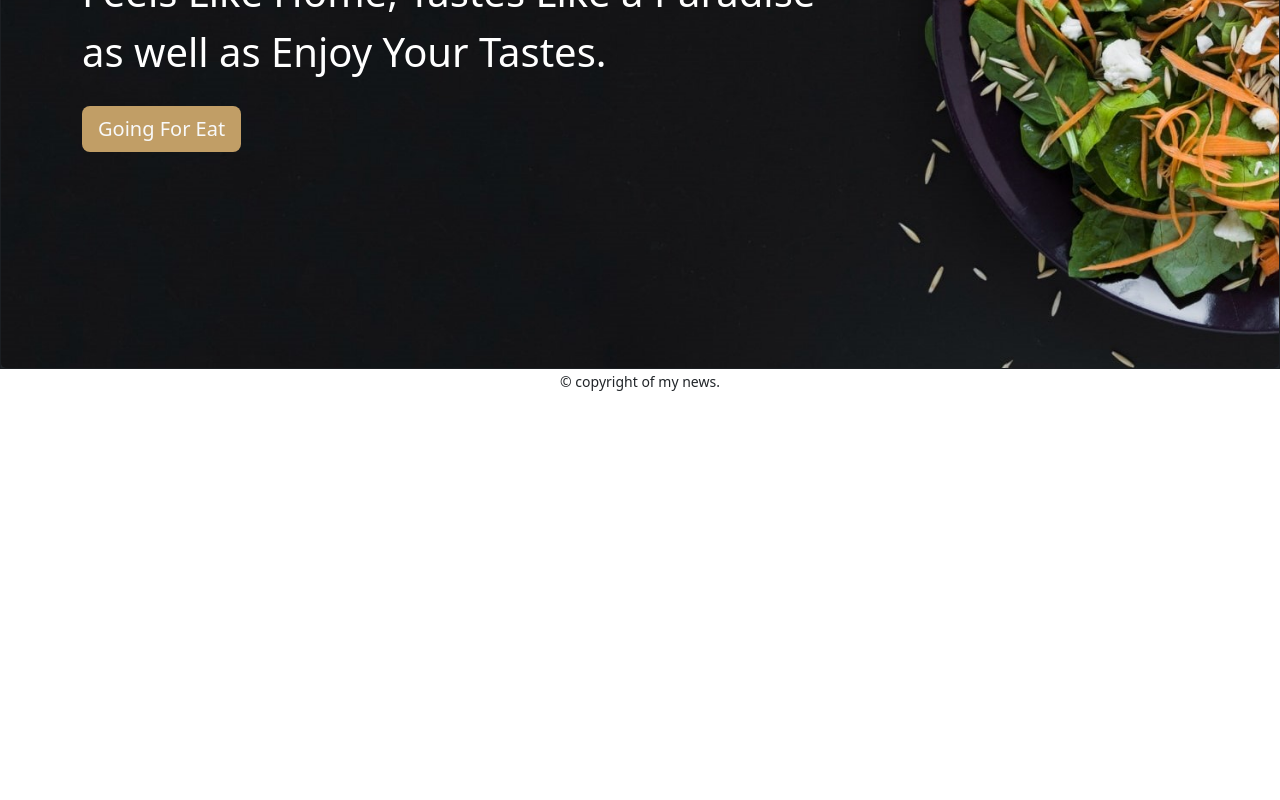
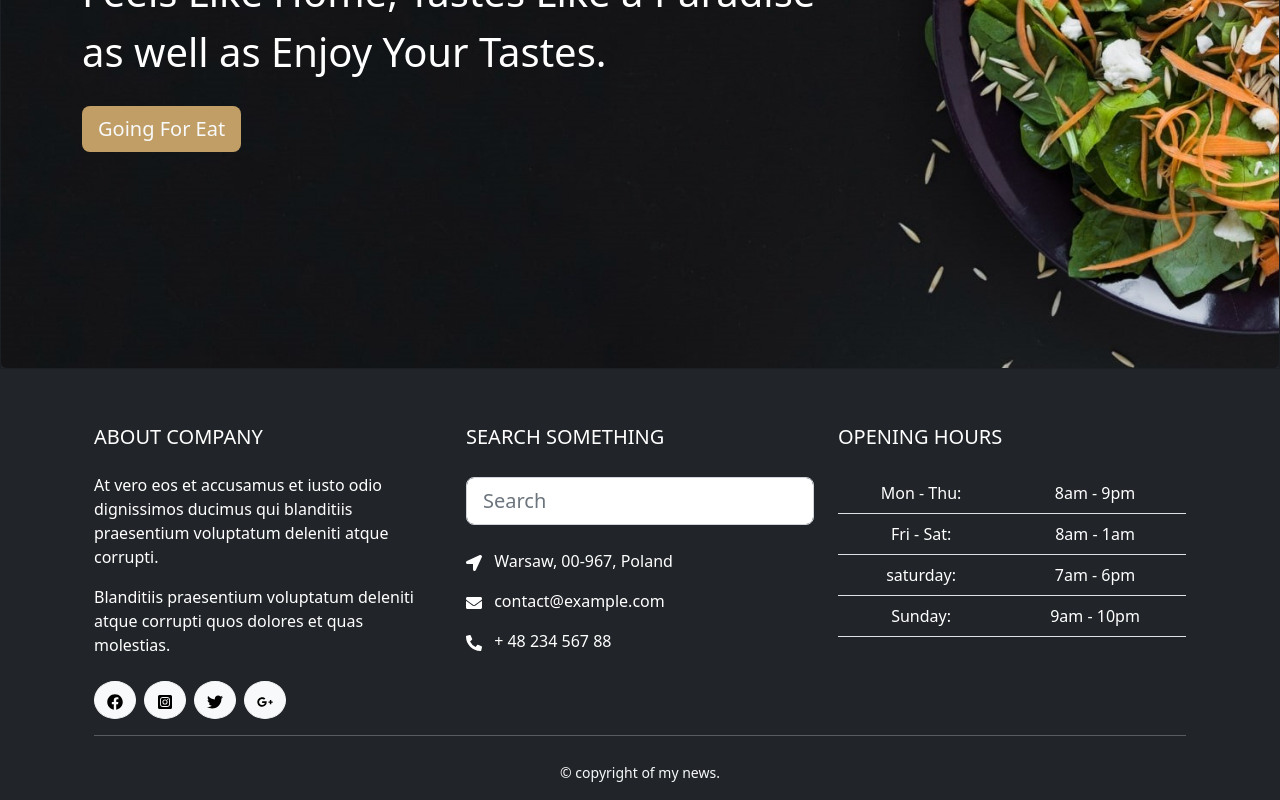
Before and after one commit to abdurrahmanrahat/Assignment-10-client, a React (Vite) app: page / in a window 1280 px wide. Shown: the part 356-1156 px from the top of the page. Before the commit the page ends 800 px from the top, so only its background shows below. Built offline with nearby package versions, Linux system fonts and the light colour scheme.

Commit message:
Footer Section Completed

```diff
--- a/package.json
+++ b/package.json
@@ -17,6 +17,7 @@
     "react": "^18.2.0",
     "react-bootstrap": "^2.7.4",
     "react-dom": "^18.2.0",
+    "react-icons": "^4.8.0",
     "react-router-dom": "^6.11.1",
     "sort-by": "^1.2.0"
   },
--- a/src/Components/Footer/Footer.jsx
+++ b/src/Components/Footer/Footer.jsx
@@ -1,9 +1,71 @@
 import React from 'react';
+import { Container } from 'react-bootstrap';
+import { FaFacebook, FaInstagramSquare, FaTwitter, FaGooglePlusG, FaLocationArrow, FaEnvelope, FaPhoneAlt } from 'react-icons/fa';
 
 const Footer = () => {
     return (
-        <div>
-            <p className='text-center'><small>© copyright of my news.</small></p>
+        <div className='bg-dark py-2'>
+            <Container className='text-white text-center text-lg-start p-4'>
+                <div className='row mt-4'>
+                    {/* About company */}
+                    <div className='col-lg-4 col-md-12 mb-4 mb-md-0'>
+                        <h5 className='text-uppercase mb-4'>About company</h5>
+                        <p>At vero eos et accusamus et iusto odio dignissimos ducimus qui blanditiis praesentium voluptatum deleniti atque corrupti.</p>
+                        <p>Blanditiis praesentium voluptatum deleniti atque corrupti quos dolores et quas molestias.</p>
+                        <div className='mt-4'>
+                            <a className='btn btn-floating btn-light btn-md rounded-circle me-2' href="#"><FaFacebook /></a>
+                            <a className='btn btn-floating btn-light btn-md rounded-circle me-2' href="#"><FaInstagramSquare /></a>
+                            <a className='btn btn-floating btn-light btn-md rounded-circle me-2' href="#"><FaTwitter /></a>
+                            <a className='btn btn-floating btn-light btn-md rounded-circle me-2' href="#"><FaGooglePlusG /></a>
+                        </div>
+                    </div>
+
+                    {/* search something */}
+                    <div className='col-lg-4 col-md-12 mb-4 py-4 py-md-0 mb-md-0'>
+                        <h5 className='text-uppercase mb-4 pb-1'>Search something</h5>
+                        <div className="form-outline form-white mb-4">
+                            <input type="text" id="formControlLg" className="form-control form-control-lg" placeholder='Search' />
+                        </div>
+                        <div>
+                            <p><span className='me-2'><FaLocationArrow /></span> Warsaw, 00-967, Poland</p>
+                            <p><span className='me-2'><FaEnvelope /></span> contact@example.com</p>
+                            <p><span className='me-2'><FaPhoneAlt /></span> + 48 234 567 88</p>
+                        </div>
+                    </div>
+
+                    {/* opening hour */}
+                    <div className='col-lg-4 col-md-12 mb-4 mb-md-0'>
+                        <h5 className='text-uppercase mb-4'>Opening hours</h5>
+
+                        <table className="table text-center text-white">
+                            <tbody className="fw-normal">
+                                <tr>
+                                    <td>Mon - Thu:</td>
+                                    <td>8am - 9pm</td>
+                                </tr>
+                                <tr>
+                                    <td>Fri - Sat:</td>
+                                    <td>8am - 1am</td>
+                                </tr>
+                                <tr>
+                                    <td>saturday:</td>
+                                    <td>7am - 6pm</td>
+                                </tr>
+                                <tr>
+                                    <td>Sunday:</td>
+                                    <td>9am - 10pm</td>
+                                </tr>
+                            </tbody>
+                        </table>
+                    </div>
+                </div>
+
+                <hr className='mb-0' />
+            </Container>
+            {/* Copyright */}
+            <div className="text-center pb-2 text-light">
+                <p className='text-center m-0'><small>© copyright of my news.</small></p>
+            </div>
         </div>
     );
 };
```
Also changed, not shown: 1 other file (tests, documents, lock files or other folders).
